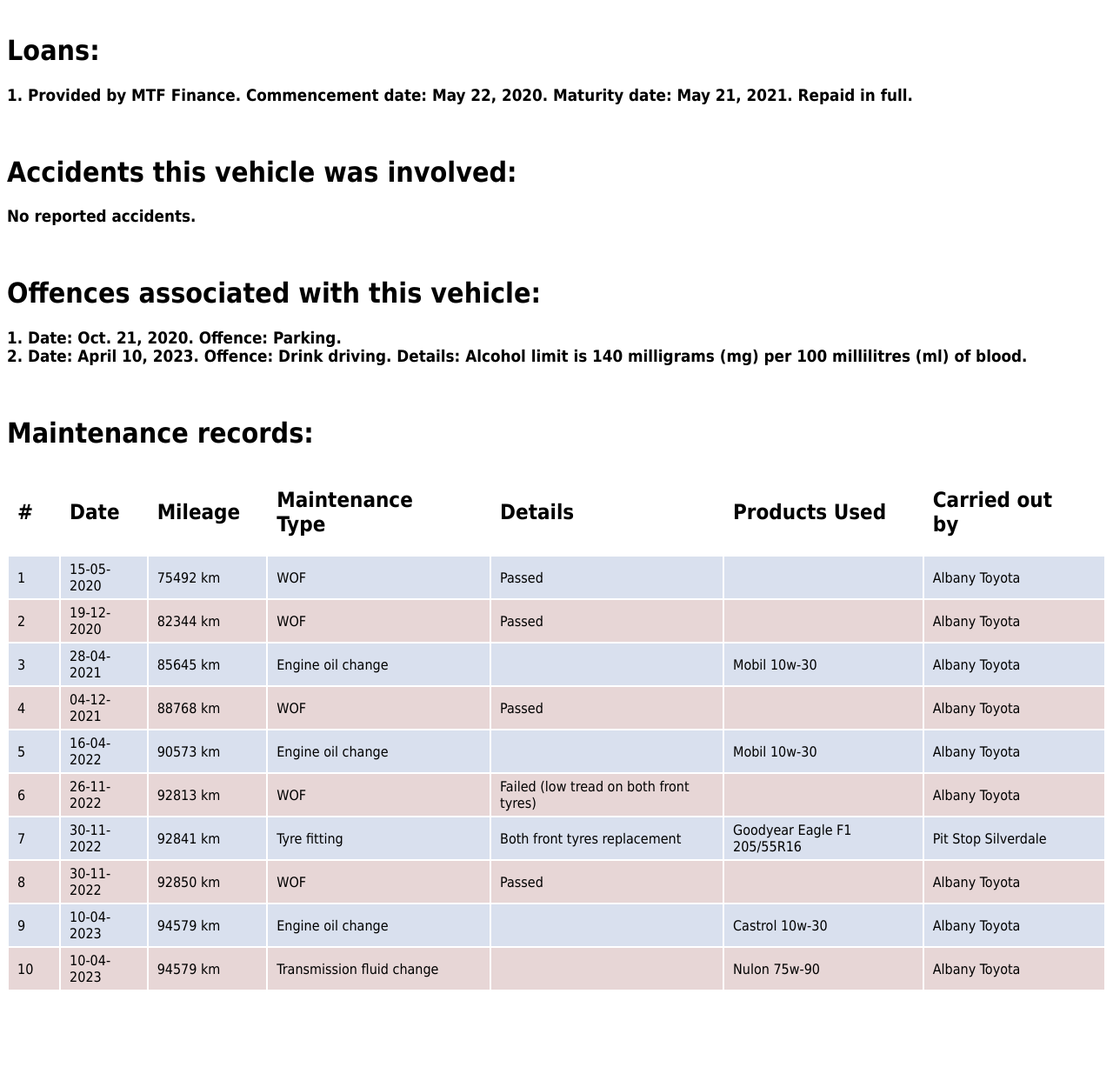
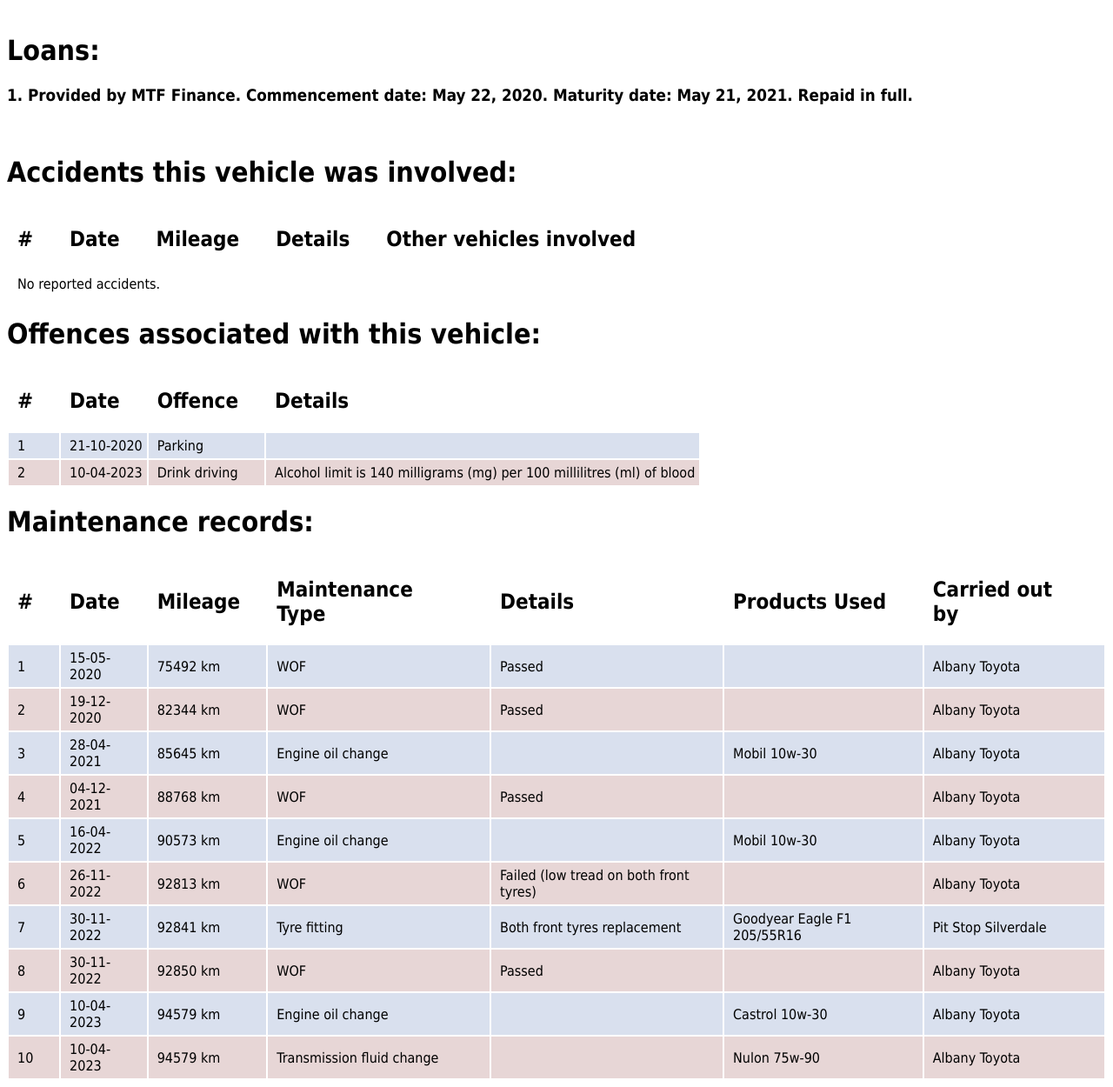
Before and after one commit to CHEMLEV/VEHICLEHUB, a Django app: page /vehiclehub/vehicle/1/ in a window 1280 px wide. Shown: the part 1157-2407 px from the top of the page at 87% size. Before the commit the page ends 2295 px from the top, so only its background shows below. Run offline with Django 4.2, Linux system fonts and the light colour scheme; a user stored in the database is signed in; data comes from the database, SQL or seed files in the repository; both versions use the stored data as it was after the commit; some libraries are stand-ins or nearby versions.

Commit message:
Offences, accidents in report displayed as tables

```diff
--- a/VehicleHub/static/css/base.css
+++ b/VehicleHub/static/css/base.css
@@ -165,3 +165,7 @@ table th {
   padding-right: 30px;
   text-align: left;
 }
+
+table tbody tr:hover {
+  background-color: #c54d4d;
+}
--- a/VehicleHub/templates/report_details.html
+++ b/VehicleHub/templates/report_details.html
@@ -126,42 +126,71 @@
 
 
 
-        <div><h1>Accidents this vehicle was involved:</h1>
+        <div>
+          <h1>Accidents this vehicle was involved:</h1>
 
-          <h3>
+          <table>
+              <thead>
+                  <tr>
+                    <th><h2>#</h2></th>
+                    <th><h2>Date</h2></th>
+                    <th><h2>Mileage</h2></th>
+                    <th><h2>Details</h2></th>
+                    <th><h2>Other vehicles involved</h2></th>
+                  </tr>
+              </thead>
+              <tbody>
                   {% for record in vehicle.accidentrecord_set.all %}
-            {{ forloop.counter }}. Date: {{ record.record_date }}. Details: {{ record.comment }}.
-            {% if record.other_participants %}
-            Other vehicles involved: {% if user.organisation.organisation_type.id == 3 %} {{ record.other_participants }}. {% else %} Yes. {% endif %}
-            {% else %}
-            Other vehicles involved: No.
-            {% endif %}
-
-            <br>
+                  <tr {% if forloop.counter|divisibleby:2 %}class="maroon-row"{% else %}class="blue-row"{% endif %}>
+                      <td>{{ forloop.counter }}</td>
+                      <td>{{ record.record_date|date:"d-m-Y" }}</td>
+                      <td>{{ record.mileage }} km</td>
+                      <td>{{ record.comment }}</td>
+                      <td>{% if record.other_participants %}{% if user.organisation.organisation_type.id == 3 %}{{ record.other_participants }}{% else %}Yes{% endif %}{% else %}No{% endif %}</td>
+                  </tr>
                   {% empty %}
-        No reported accidents.
+                  <tr>
+                      <td colspan="4">No reported accidents.</td>
+                  </tr>
                   {% endfor %}
-            </h3>
-            <br>
+              </tbody>
+          </table>
       </div>
 
 
-          <div><h1>Offences associated with this vehicle:</h1>
+      <div>
+        <h1>Offences associated with this vehicle:</h1>
 
-            <h3>
+        <table>
+            <thead>
+                <tr>
+                  <th><h2>#</h2></th>
+                  <th><h2>Date</h2></th>
+                  <th><h2>Offence</h2></th>
+                  <th><h2>Details</h2></th>
+                    {% if user.organisation.organisation_type.id == 3 %}
+                  <th><h2>Punishment</h2></th>
+                    {% endif %}
+                </tr>
+            </thead>
+            <tbody>
                 {% for record in vehicle.policerecord_set.all %}
-              {{ forloop.counter }}. Date: {{ record.record_date }}. Offence: {{record.breach_type_id.breach_type_title}}.
-              {% if record.comment %} Details: {{record.comment}}. {% endif %}
-              {% if user.organisation.organisation_type.id == 3 %} Punishment: {{ record.punishment_type_id.punishment_type_title}}
-
+                <tr {% if forloop.counter|divisibleby:2 %}class="maroon-row"{% else %}class="blue-row"{% endif %}>
+                    <td>{{ forloop.counter }}</td>
+                    <td>{{ record.record_date|date:"d-m-Y" }}</td>
+                    <td>{{ record.breach_type_id.breach_type_title }}</td>
+                    <td>{% if record.comment %}{{ record.comment }}{% endif %}</td>
+                    {% if user.organisation.organisation_type.id == 3 %}
+                    <td>{{ record.punishment_type_id.punishment_type_title }}</td>
                     {% endif %}
-
-              <br>
+                </tr>
                 {% empty %}
-          No reported offences.
+                <tr>
+                    <td colspan="{% if user.organisation.organisation_type.id == 3 %}5{% else %}4{% endif %}">No reported offences.</td>
+                </tr>
                 {% endfor %}
-              </h3>
-              <br>
+            </tbody>
+        </table>
     </div>
 
             <div>
```
Also changed, not shown: db.sqlite3. Lines whose indentation alone changed are shown as unchanged.
